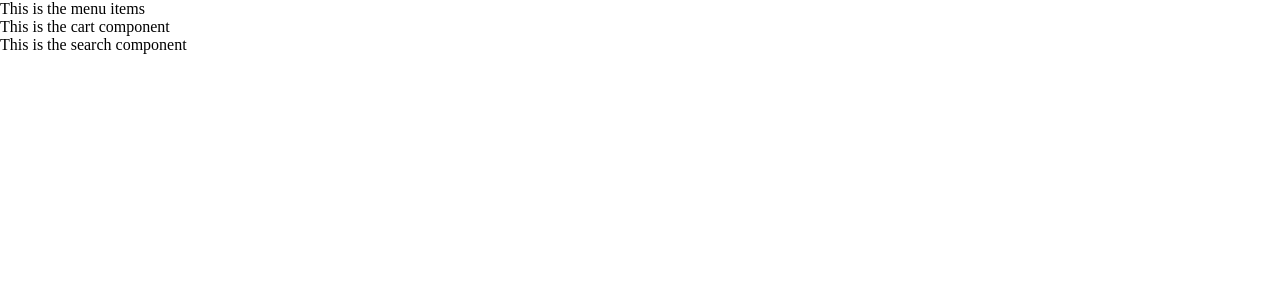
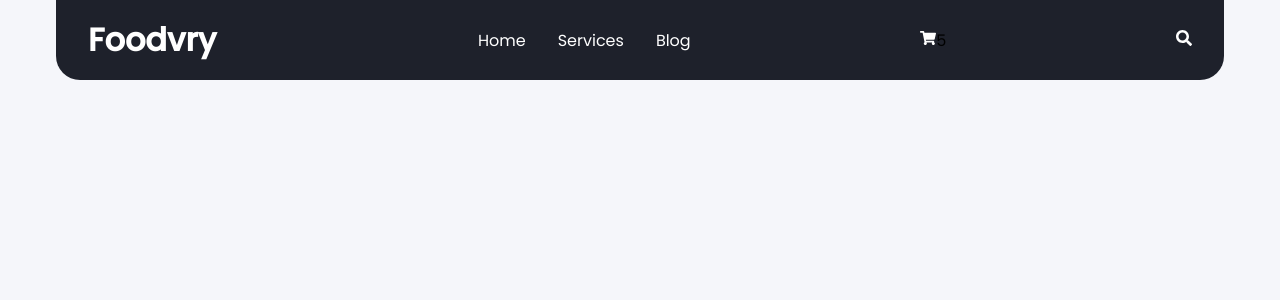
Before and after one commit to emmanuelkumah/foodily, a React (Create React App) app: page / in a window 1280 px wide. Shown: the top 300 px of the page. Built offline with nearby package versions, Linux system fonts and the light colour scheme.

Commit message:
Style navbar

```diff
--- a/package.json
+++ b/package.json
@@ -8,6 +8,7 @@
     "@testing-library/user-event": "^13.2.1",
     "react": "^17.0.2",
     "react-dom": "^17.0.2",
+    "react-icons": "^4.3.1",
     "react-scripts": "5.0.0",
     "web-vitals": "^2.1.0"
   },
--- a/src/Components/Cart/Cart.js
+++ b/src/Components/Cart/Cart.js
@@ -1,7 +1,16 @@
 import React from "react";
+import { FaShoppingCart } from "react-icons/fa";
+import { IconContext } from "react-icons";
 
 function Cart() {
-  return <div>This is the cart component</div>;
+  return (
+    <div>
+      <IconContext.Provider value={{ color: "white" }}>
+        <FaShoppingCart />
+        <span>5</span>
+      </IconContext.Provider>
+    </div>
+  );
 }
 
 export default Cart;
--- a/src/Components/NavBar/NavBar.js
+++ b/src/Components/NavBar/NavBar.js
@@ -1,4 +1,5 @@
 import React from "react";
+import classes from "./NavBar.module.css";
 import Cart from "../Cart/Cart";
 import NavMenu from "../NavMenu/NavMenu";
 import Search from "../Search/Search";
@@ -6,9 +7,11 @@ import Search from "../Search/Search";
 function NavBar() {
   return (
     <>
-      <NavMenu />
-      <Cart />
-      <Search />
+      <header className={classes.nav}>
+        <NavMenu className={classes.navMenu} />
+        <Cart />
+        <Search />
+      </header>
     </>
   );
 }
--- /dev/null
+++ b/src/Components/NavBar/NavBar.module.css
@@ -0,0 +1,21 @@
+.nav {
+  position: sticky;
+  top: 0;
+  z-index: 99;
+  background-color: #1e212b;
+  display: flex;
+  justify-content: space-between;
+  align-items: center;
+  padding: 1rem 2rem 1rem 2rem;
+
+  margin-left: 3.5rem;
+  margin-right: 3.5rem;
+  border-bottom-left-radius: 1.5rem;
+  border-bottom-right-radius: 1.5rem;
+}
+
+.navMenu {
+  margin: 0;
+  padding: 0;
+  list-style-type: none;
+}
--- a/src/Components/NavMenu/NavMenu.js
+++ b/src/Components/NavMenu/NavMenu.js
@@ -1,7 +1,18 @@
 import React from "react";
-
+import classes from "./NavMenu.module.css";
 function NavMenu() {
-  return <div>This is the menu items</div>;
+  return (
+    <>
+      <div>
+        <h1 className={classes.navLogo}>Foodvry</h1>
+      </div>
+      <ul className={classes.navMenu}>
+        <li className={classes.menuItem}>Home</li>
+        <li className={classes.menuItem}>Services</li>
+        <li className={classes.menuItem}>Blog </li>
+      </ul>
+    </>
+  );
 }
 
 export default NavMenu;
--- /dev/null
+++ b/src/Components/NavMenu/NavMenu.module.css
@@ -0,0 +1,17 @@
+.navMenu {
+  margin: 0;
+  padding: 0;
+  list-style-type: none;
+}
+.navLogo {
+  color: #fff;
+}
+.menuItem {
+  display: inline-block;
+  margin-left: 2rem;
+  color: #fff;
+  transition-delay: 0.5s;
+  transition-property: border-bottom;
+  transition-duration: 0.5s;
+  transition-timing-function: ease-out;
+}
--- a/src/Components/Search/Search.js
+++ b/src/Components/Search/Search.js
@@ -1,7 +1,14 @@
 import React from "react";
-
+import { FaSearch } from "react-icons/fa";
+import { IconContext } from "react-icons";
 function Search() {
-  return <div>This is the search component</div>;
+  return (
+    <div>
+      <IconContext.Provider value={{ color: "white" }}>
+        <FaSearch />
+      </IconContext.Provider>
+    </div>
+  );
 }
 
 export default Search;
--- a/src/index.css
+++ b/src/index.css
@@ -1,9 +1,13 @@
-body {
+@import url("https://fonts.googleapis.com/css2?family=Poppins:wght@300;400;500&family=Quicksand:wght@400;600&display=swap");
+*,
+::after,
+::before {
   margin: 0;
-   padding:0;
+  padding: 0;
+  box-sizing: border-box;
 }
 
-code {
-  font-family: source-code-pro, Menlo, Monaco, Consolas, 'Courier New',
-    monospace;
+body {
+  background-color: #f5f6fa;
+  font-family: "Poppins", sans-serif;
 }
```
Also changed, not shown: src/App.css (deleted, +0 -38 lines), 1 other file (tests, documents, lock files or other folders).
